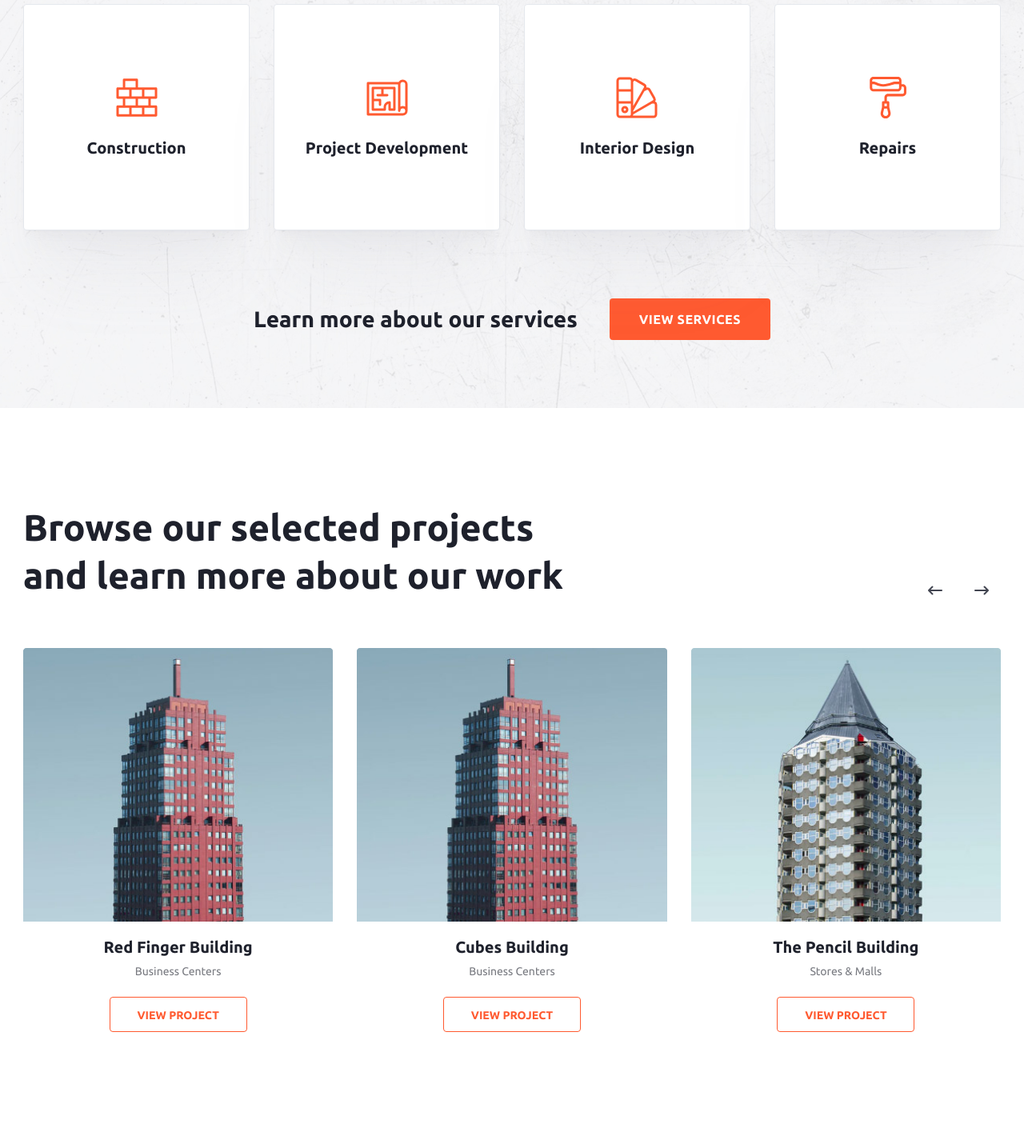
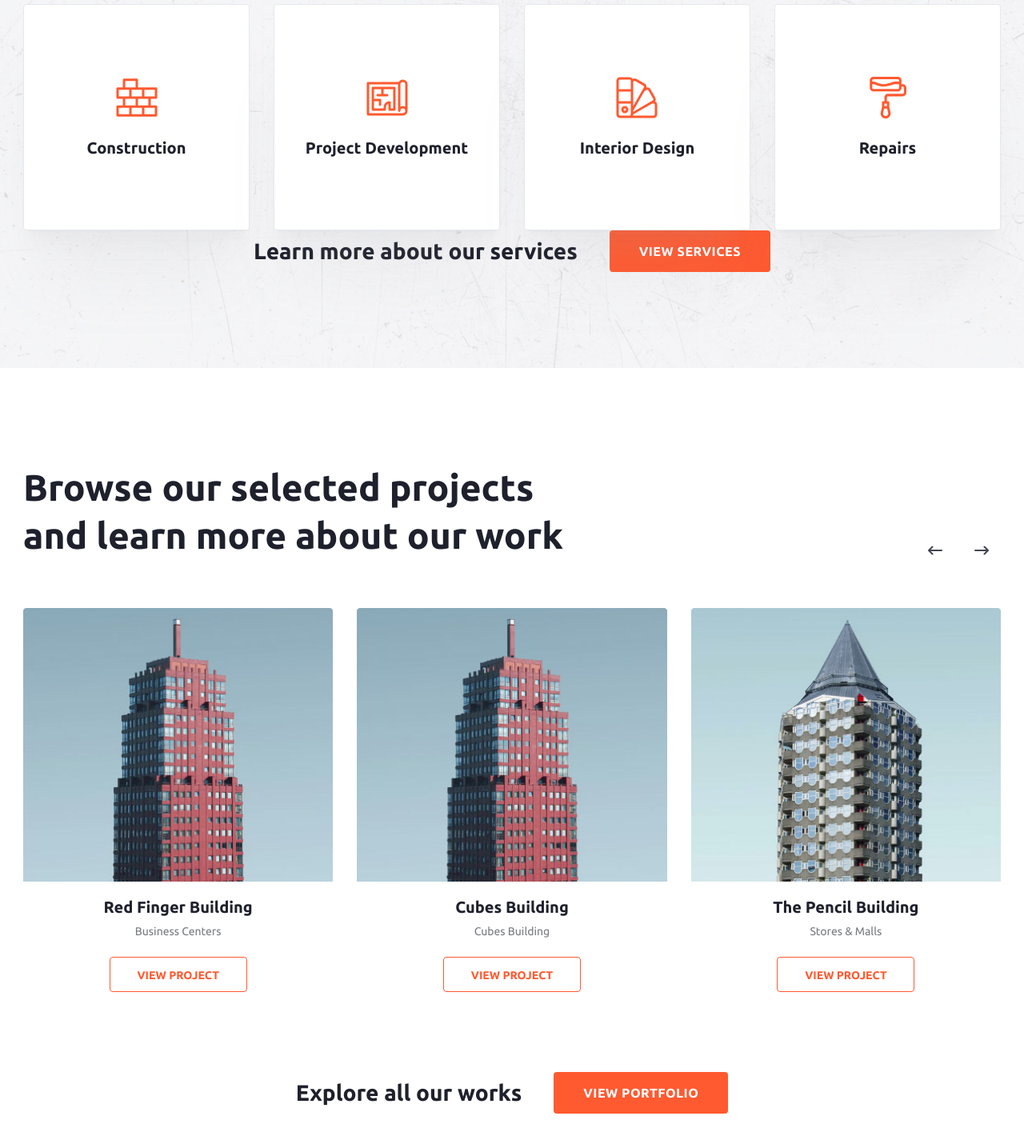
Before and after one commit to bitleand/createx, a website: page app/index.html in a window 1280 px wide. Shown: the part 2616-4046 px from the top of the page at 80% size. Drawn offline with Linux system fonts and the light colour scheme.

Commit message:
compl-ed section portfolio with file and indent optim-on

```diff
--- a/app/index.html
+++ b/app/index.html
@@ -195,8 +195,8 @@
       </a>
     </li>
   </ul>
-  <div class="services-about">
-    <h3 class="services-about__subtitle">Learn more about our services</h3>
+  <div class="about-more">
+    <h3 class="about-more__subtitle">Learn more about our services</h3>
     <button type="button" class="btn btn--fill">
       <span class="btn__text">view services</span>
     </button>
@@ -242,7 +242,7 @@
           <img src="img/project/project-1.jpg" alt="project image" class="project-item__img">
           <div class="project-content">
             <h3 class="project-content__title">Cubes Building</h3>
-            <span class="project-content__description">Business Centers</span>
+            <span class="project-content__description">Cubes Building</span>
             <button type="button" class="project-content__btn btn">
               <span class="btn__text--orange">View Project</span>
             </button>
@@ -263,6 +263,12 @@
       </div>
     </div>
   </div>
+  <div class="about-more">
+    <h3 class="about-more__subtitle">Explore all our works</h3>
+    <button type="button" class="btn btn--fill">
+      <span class="btn__text">view portfolio</span>
+    </button>
+  </div>
 </div>
 
   </section>
--- a/src/scss/_components.scss
+++ b/src/scss/_components.scss
@@ -4,3 +4,4 @@
 @import "./components/buttons";
 @import "./components/form-field";
 @import "./components/slider-nav";
+@import "./components/about-more";
--- a/src/scss/_settings.scss
+++ b/src/scss/_settings.scss
@@ -37,6 +37,6 @@ body {
 
 .section {
   &__offset {
-    padding: 120px 0 0;
+    padding: 120px 0;
   }
 }
--- /dev/null
+++ b/src/scss/components/_about-more.scss
@@ -0,0 +1,12 @@
+.about {
+  &-more {
+    @include flex-all-center;
+
+    &__subtitle {
+      margin-right: 40px;
+      font-weight: 700;
+      font-size: 28px;
+      color: $black;
+    }
+  }
+}
--- a/src/scss/section/_section-mission.scss
+++ b/src/scss/section/_section-mission.scss
@@ -2,6 +2,7 @@
 
 .mission {
   background-color: $white;
+  padding-bottom: 0;
 
   &__list {
     display: grid;
--- a/src/scss/section/_section-portfolio.scss
+++ b/src/scss/section/_section-portfolio.scss
@@ -1,5 +1,4 @@
 .portfolio {
-  padding-bottom: 120px;
   background-color: $white;
 
   &-head {
@@ -16,6 +15,10 @@
 }
 
 .project {
+  &-slider {
+    padding-bottom: 80px;
+  }
+
   &-item {
     border-radius: 4px;
   }
--- a/src/scss/section/_section-services.scss
+++ b/src/scss/section/_section-services.scss
@@ -88,17 +88,4 @@
       }
     }
   }
-
-  &-about {
-    @include flex-all-center;
-
-    padding: 85px 0;
-
-    &__subtitle {
-      margin-right: 40px;
-      font-weight: 700;
-      font-size: 28px;
-      color: $black;
-    }
-  }
 }
```
Also changed, not shown: src/partials/section-portfolio.html (+7 -1 lines), src/partials/section-services.html (+2 -2 lines), app/css/main.css, 1 other file.
